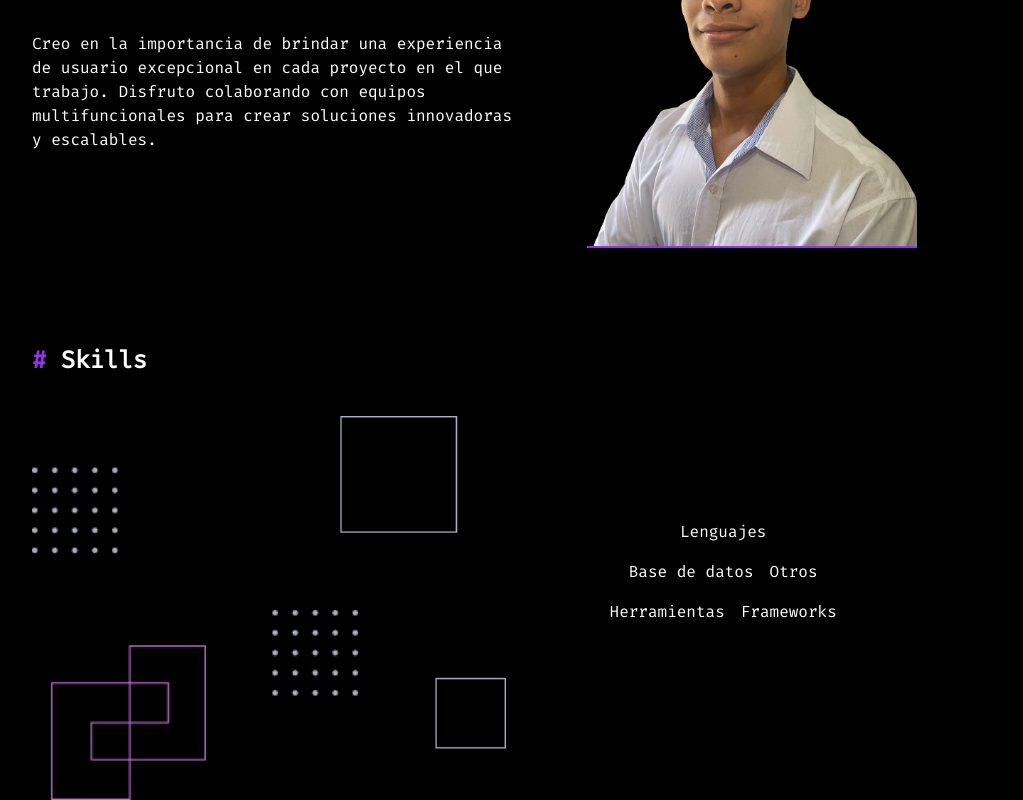
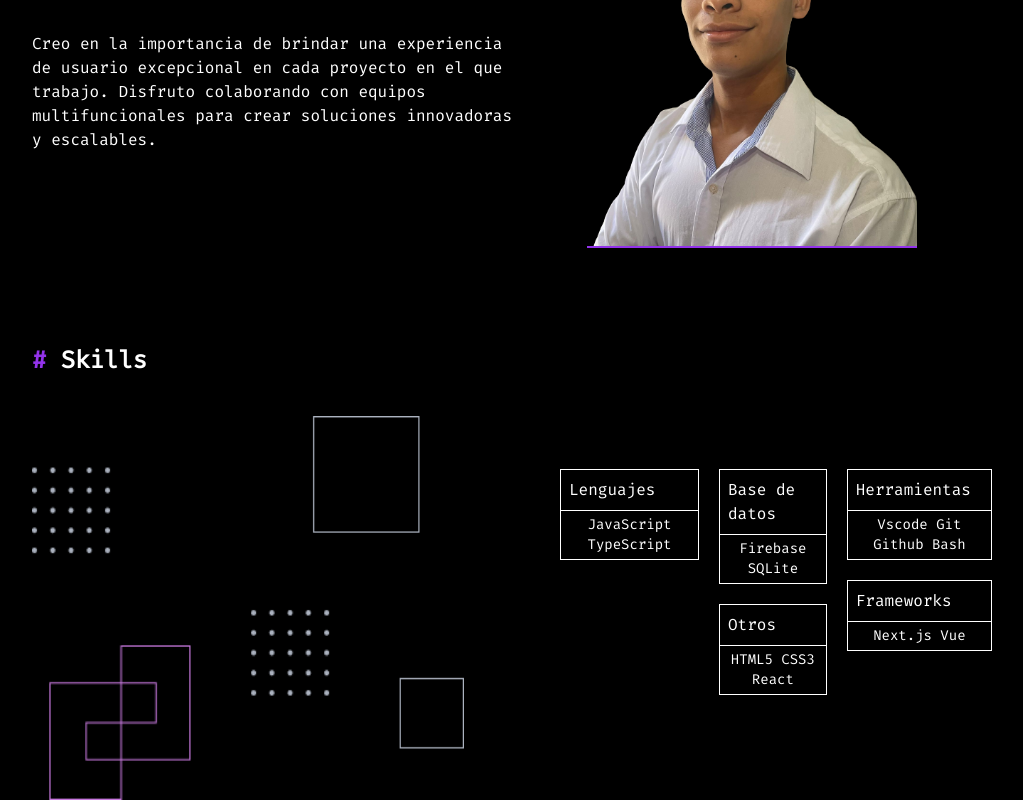
Before and after one commit to itsbeensolong/kxllswxtch, a Next.js app: page / in a window 1280 px wide. Shown: the part 912-1712 px from the top of the page, without its empty margins (128-1151 px from the left). Built offline with nearby package versions, Linux system fonts and the light colour scheme.

Commit message:
feat: Add Tools

```diff
--- a/components/SortableTools.js
+++ b/components/SortableTools.js
@@ -21,7 +21,13 @@ export default function SortableTools({ children, id }) {
   };
 
   return (
-    <div ref={setNodeRef} style={style} {...attributes} {...listeners}>
+    <div
+      ref={setNodeRef}
+      style={style}
+      {...attributes}
+      {...listeners}
+      className="mt-5"
+    >
       {children}
     </div>
   );
--- a/components/Tools.js
+++ b/components/Tools.js
@@ -14,13 +14,12 @@ export default function Tools({ id, itemsDragg }) {
     id,
   });
   return (
-    <div>
     <SortableContext
       id={id}
       items={itemsDragg}
       strategy={verticalListSortingStrategy}
     >
-        <div ref={setNodeRef} className="flex justify-center flex-wrap">
+      <div ref={setNodeRef}>
         {itemsDragg.map((dragItem) => (
           <div key={dragItem.id}>
             <SortableTools id={dragItem.id || null}>
@@ -30,6 +29,5 @@ export default function Tools({ id, itemsDragg }) {
         ))}
       </div>
     </SortableContext>
-    </div>
   );
 }
--- a/components/ToolsItem.js
+++ b/components/ToolsItem.js
@@ -1,8 +1,11 @@
 export default function ToolsItem({ dragg }) {
   return (
-    <div className="cursor-grab p-2">
-      <div>
+    <div className="cursor-grab border border-white">
+      <div className="border-b border-white p-2">
         <h2>{dragg.title}</h2>
+      </div>
+      <div className="px-1 py-1 text-center">
+        <p className="text-sm">{dragg.tools}</p>
       </div>
     </div>
   );
--- a/components/about/About.js
+++ b/components/about/About.js
@@ -31,7 +31,7 @@ export default function About() {
         </article>
       </section>
       <section className="text-white mt-24 flex items-center gap-24">
-        <article>
+        <article className="flex-1">
           <h3 className="font-semibold text-2xl mb-10 hover:underline">
             <b className="text-purple-600"># {"  "}</b>
             Skills
@@ -42,7 +42,7 @@ export default function About() {
             className="object-containt w-auto h-96"
           />
         </article>
-        <article>
+        <article className="flex flex-1 justify-center gap-5">
           <Languague />
         </article>
       </section>
--- a/utils/languague.js
+++ b/utils/languague.js
@@ -2,31 +2,31 @@ export default [
   {
     id: 1,
     title: "Lenguajes",
-    tools: "JavaScript",
+    tools: "JavaScript TypeScript",
     status: "init",
   },
   {
     id: 2,
     title: "Base de datos",
-    tools: "JavaScript",
+    tools: "Firebase SQLite",
     status: "medium",
   },
   {
     id: 3,
     title: "Herramientas",
-    tools: "JavaScript",
+    tools: "Vscode Git Github Bash",
     status: "end",
   },
   {
     id: 4,
     title: "Frameworks",
-    tools: "JavaScript",
+    tools: "Next.js Vue",
     status: "end",
   },
   {
     id: 5,
     title: "Otros",
-    tools: "JavaScript",
+    tools: "HTML5 CSS3 React",
     status: "medium",
   },
 ];
```
Lines whose indentation alone changed are shown as unchanged.
